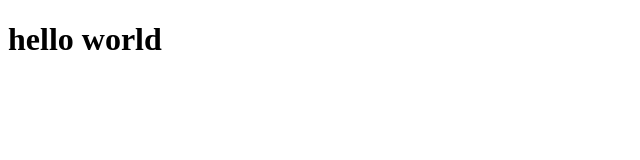
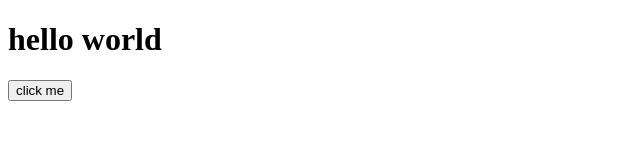
Before and after one commit to gbstern/gitPractice, a plain HTML site: page index.html in a window 1280 px wide. Shown: the whole page, without its empty margins (0-640 px from the left). Drawn offline with Linux system fonts and the light colour scheme.

Commit message:
add alert

```diff
--- a/index.html
+++ b/index.html
@@ -9,6 +9,7 @@
 
 <body>
     <h1 id="helloMessage"></h1>
+    <button onclick="alertMessage()">click me</button>
     <script src="script.js"></script>
 
 </body>
--- a/script.js
+++ b/script.js
@@ -1 +1,6 @@
 document.getElementById("helloMessage").innerHTML = "hello world"
+
+
+function alertMessage(){
+    alert("hello to user")
+}
```
